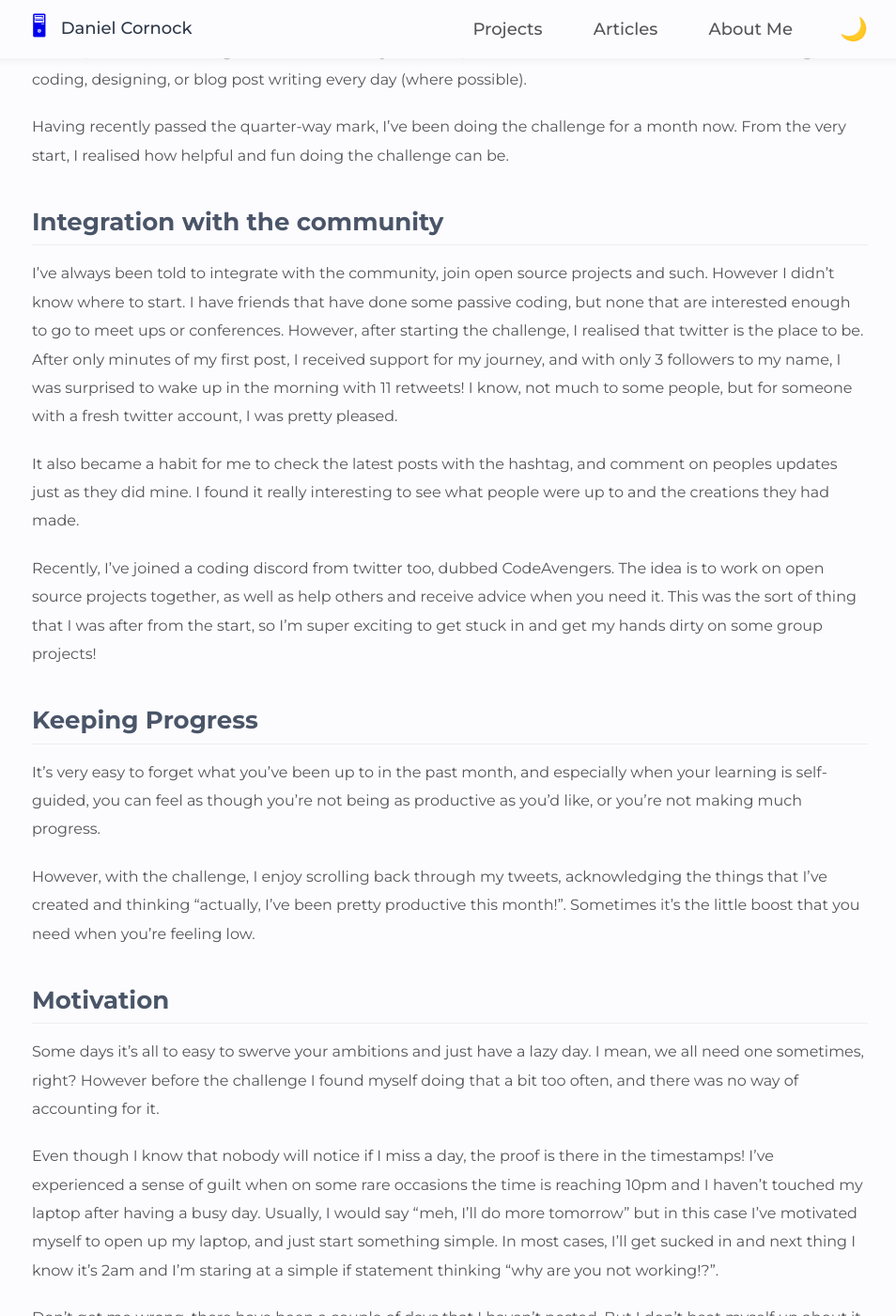
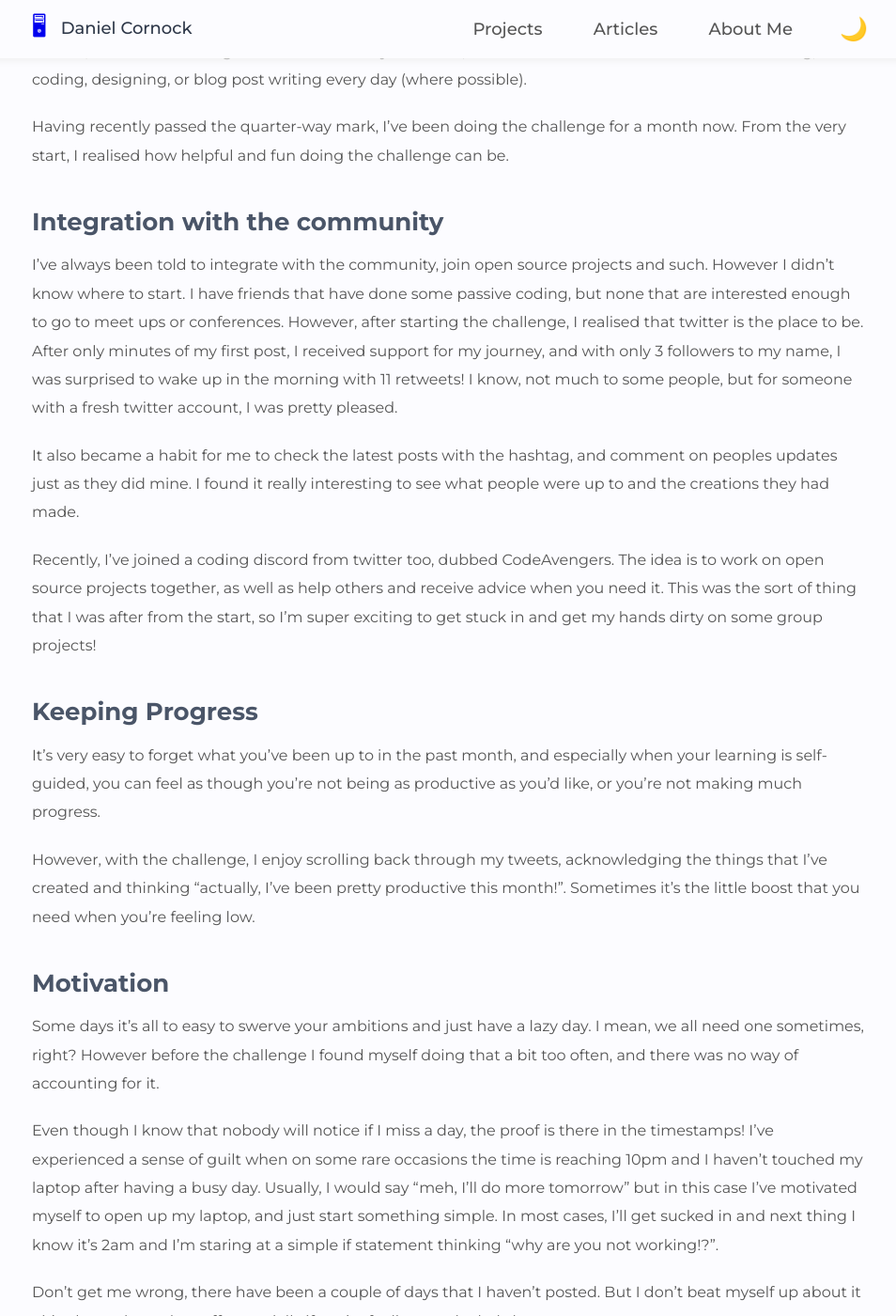
Before and after one commit to danielcornock/danielcornock.co.uk, a Jekyll site: the page built from _posts/2019-06-05-100-days-of-code.md, in a window 1280 px wide and 1400 px high, scrolled down 387 px. Shown: the whole window at 94% size, without its empty margins (161-1115 px from the left). Built offline with Jekyll 4.4.1, drawn with Linux system fonts in a browser that asks for light colours; nearby versions of some CDN libraries.

Commit message:
remove border from h2 elements in posts

```diff
--- a/_layouts/post/_post.scss
+++ b/_layouts/post/_post.scss
@@ -85,13 +85,9 @@ $post-header-margin-bottom: 15px;
 
     h2 {
       font-size: 26px;
-      padding-bottom: 8px;
-      border-bottom: 1px solid $color-divider;
 
       @include media($tablet) {
         font-size: 22px;
-        border-bottom: 0;
-        padding-bottom: 0;
       }
     }
 
```
